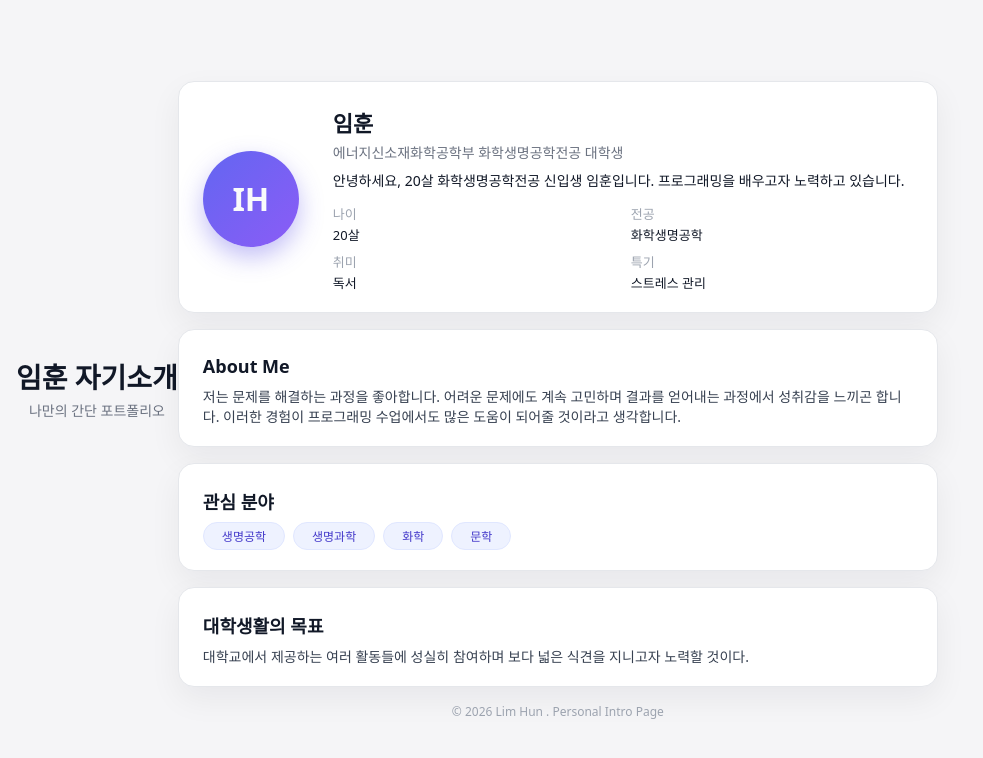
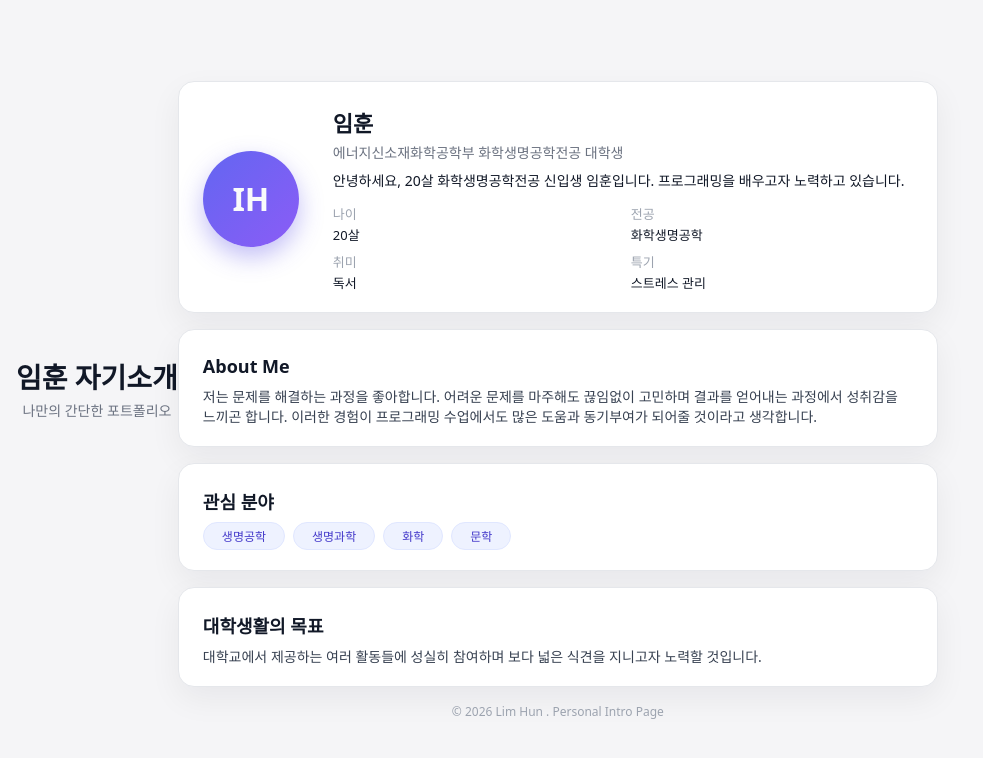
Before and after one commit to limhun-southkorea/limhun-southkorea.github.io, a plain HTML site: page index.html in a window 1280 px wide. Shown: the whole page, without its empty margins (0-983 px from the left). Drawn offline with Linux system fonts and the light colour scheme.

Commit message:
index.html

```diff
--- a/index.html
+++ b/index.html
@@ -9,7 +9,7 @@
     <div class="page">
         <header class="header">
             <h1>임훈 자기소개</h1>
-            <p class="subtitle">나만의 간단 포트폴리오</p>
+            <p class="subtitle">나만의 간단한 포트폴리오</p>
         </header>
 
         <main class="container">
@@ -51,9 +51,9 @@
             <section class="section-card">
                 <h3>About Me</h3>
                 <p>
-                    저는 문제를 해결하는 과정을 좋아합니다. 어려운 문제에도 계속 고민하며
+                    저는 문제를 해결하는 과정을 좋아합니다. 어려운 문제를 마주해도 끊임없이 고민하며
                     결과를 얻어내는 과정에서 성취감을 느끼곤 합니다.
-                    이러한 경험이 프로그래밍 수업에서도 많은 도움이 되어줄 것이라고 생각합니다.
+                    이러한 경험이 프로그래밍 수업에서도 많은 도움과 동기부여가 되어줄 것이라고 생각합니다.
                 </p>
             </section>
 
@@ -70,7 +70,7 @@
             <section class="section-card">
                 <h3>대학생활의 목표</h3>
                 <p>
-                    대학교에서 제공하는 여러 활동들에 성실히 참여하며 보다 넓은 식견을 지니고자 노력할 것이다.
+                    대학교에서 제공하는 여러 활동들에 성실히 참여하며 보다 넓은 식견을 지니고자 노력할 것입니다.
                 </p>
             </section>
 
```
